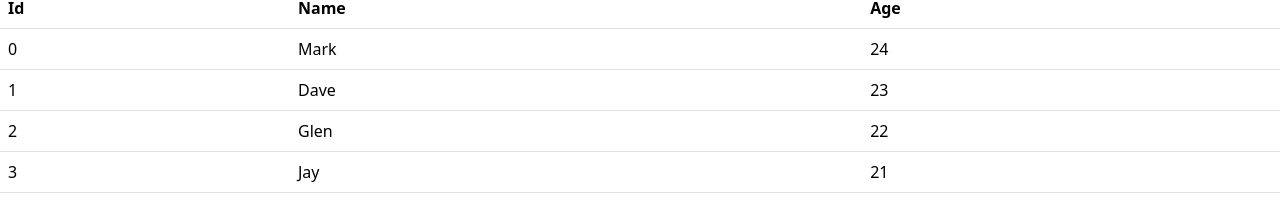
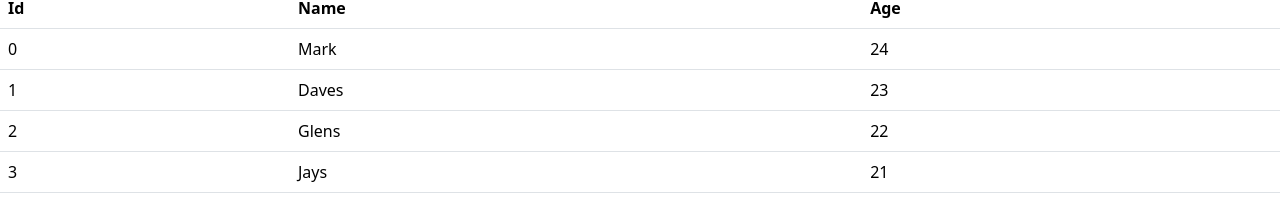
Before and after one commit to GlenPrz/React-Js-RDR2-, a React (Vite) app: page / in a window 1280 px wide. Shown: the part 281-502 px from the top of the page. Built offline with nearby package versions, Linux system fonts and the light colour scheme.

Commit message:
modified:   src/App.jsx

```diff
--- a/src/App.jsx
+++ b/src/App.jsx
@@ -11,17 +11,17 @@ function App() {
     },
     {
       id:1,
-      name: "Dave",
+      name: "Daves",
       age: 23,
     },
     {
       id:2,
-      name: "Glen",
+      name: "Glens",
       age: 22,
     },
     {
       id:3,
-      name: "Jay",
+      name: "Jays",
       age: 21,
     },
   ];
--- a/src/components/MyButtonComponent.jsx
+++ b/src/components/MyButtonComponent.jsx
@@ -2,7 +2,7 @@
 const MyButtonComponent = () => {
   return (
     <div>
-        <button>Click me!!!!</button>
+        <button>Click me!!!!!</button>
     </div>
 )
 }
```
